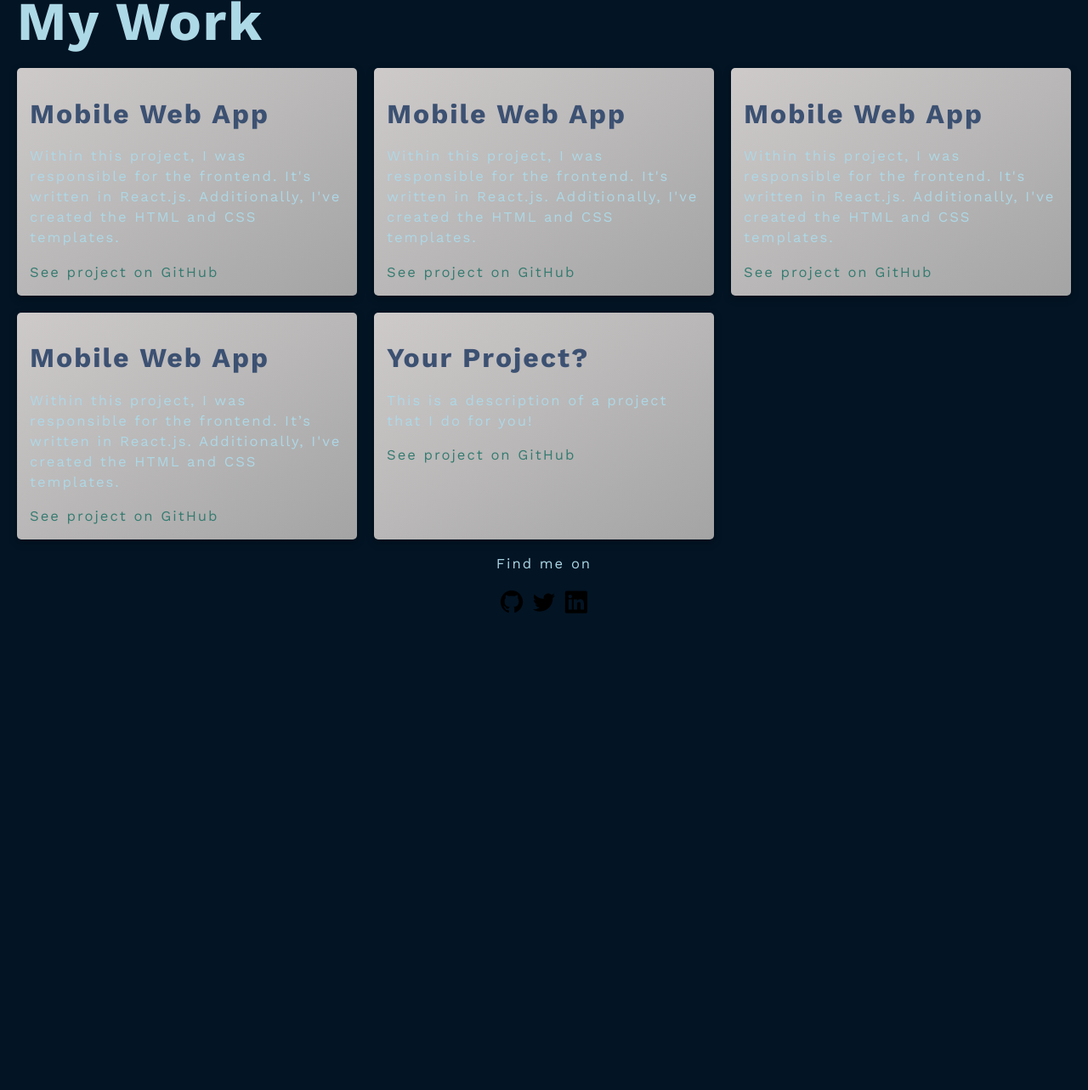
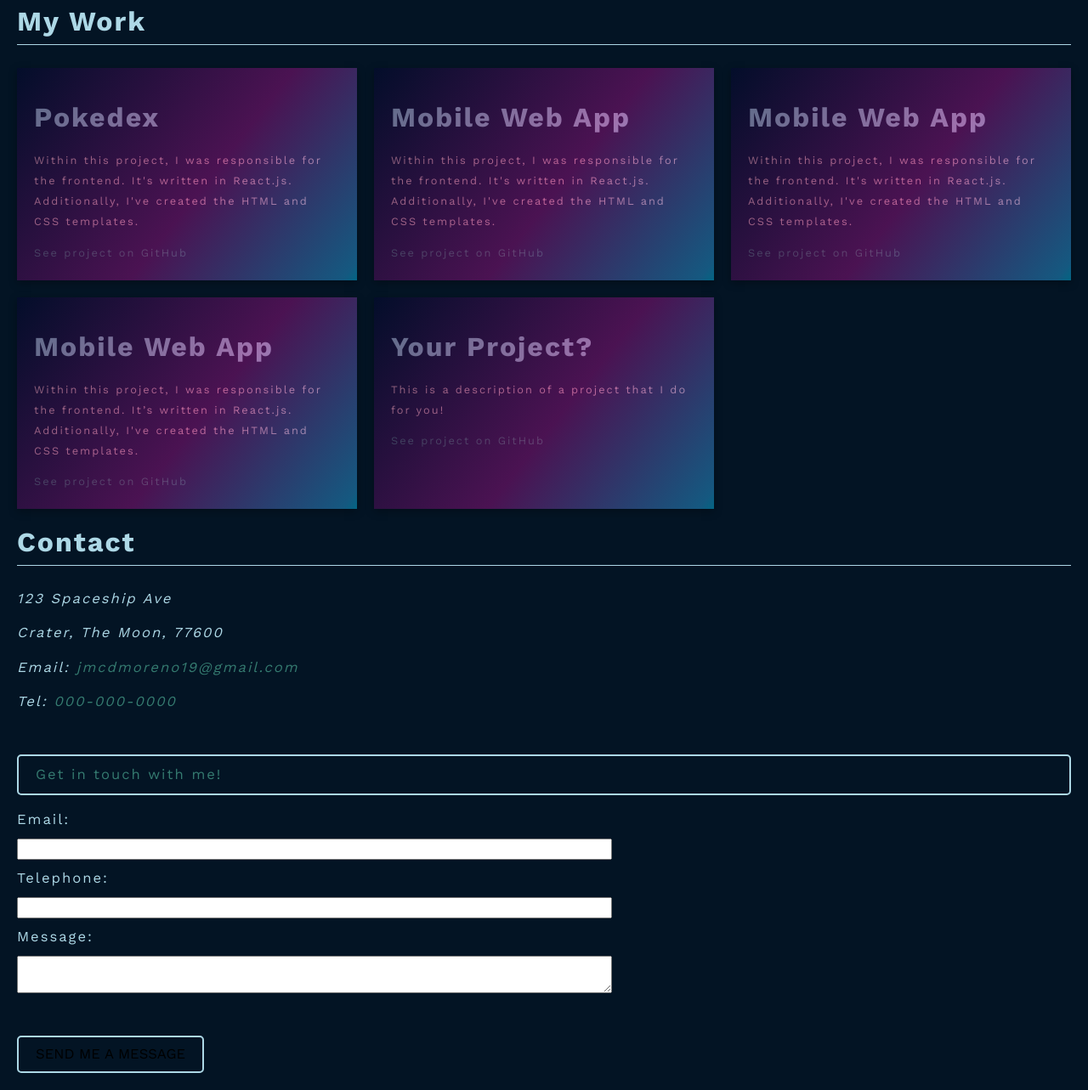
Before and after one commit to Peluchemoreno/portfolio-website, a plain HTML site: page index.html in a window 1280 px wide. Shown: the part 1517-2800 px from the top of the page at 85% size. Before the commit the page ends 2247 px from the top, so only its background shows below. Drawn offline with nearby package versions, Linux system fonts and the light colour scheme.

Commit message:
if applied this should make further modifications to the look of my webpage

```diff
--- a/css/styles.css
+++ b/css/styles.css
@@ -142,7 +142,7 @@ button:focus {
 }
 
 
-.about-me-title{
+.a-title{
    grid-column: 1 /span 2;
    color: lightblue;
    border-bottom: 1px solid lightblue;
@@ -150,12 +150,19 @@ button:focus {
 }
 
 .profile__portrait {
+    position: relative;
     width: 300px;
     height: 300px;
     margin: 20px auto;
     border-radius: 5px;
     transition: all 0.125s ease-in-out;
 }
+/* .profile__portrait::before {
+    content: 'halsdkf';
+    background-color: red;
+    position: absolute;
+} */
+
 .profile__portrait:hover {
     scale: 1.025;
     box-shadow: 3px 3px 4px rgba(255,255,255,.3);
@@ -209,10 +216,27 @@ button:focus {
 }
 
 .grid__item {
-    background: linear-gradient(to bottom right,rgb(206, 202, 202), rgb(164, 164, 164));
-    padding: 15px;
-    border-radius: 5px;
+    position: relative;
+    background-color: #041b30;
+    padding: 20px;
     box-shadow: 0px 3px 10px rgba(0, 0, 0, 0.3);
+}
+.proj-card {
+    color: #ebbcbb;
+    font-size: .8rem;
+}
+.proj-card h2 {
+    color: lightblue;
+}
+.grid__item::before{
+    content: '';
+    position: absolute;
+    background: rgb(2,0,36);
+    background: linear-gradient(128deg, rgba(2,0,36,.5) 0%, rgba(145,10,116,.5) 55%, rgba(38,149,207,.5) 97%, rgba(0,212,255,.4) 100%);
+    top: 0;
+    left: 0;
+    right: 0;
+    bottom: 0;
 }
 
 @media all and (max-width: 500px) {
@@ -228,22 +252,17 @@ button:focus {
         grid-template-columns: auto;
     }
 
-    form,
-    input,
-    label,
-    textarea {
+    #contactForm {
         width: auto;
     }
+
     .button {
         display: block;
         margin: 10px auto;
         width: 250px;
         text-align: center;
     }
-    /* .hollow-button {
-       display: inline-block;
-       margin-top: 20px;
-    } */
+
     .hollow-button,.hollow-button2{
         width: 100%;
         text-align: center;
@@ -261,6 +280,10 @@ button:focus {
         display: inline-block;
         font-size: 2.5rem;
         padding: 3px
+    }
+    .cta {
+        font-weight: 600;
+        color: #214c46;
     }
 
 
@@ -285,9 +308,7 @@ button:focus {
     .profile {
         padding: 0 20px;
     }
-    .cta {
-        width: auto;
-    }
+
     p,li,th,td {
         font-size: .9rem;
     }
--- a/index.html
+++ b/index.html
@@ -34,7 +34,7 @@
                     <a href="#work" role="menuitem">Work</a>
                 </li>
                 <li class="navigation-list__item" role="presentation">
-                    <a href="contact.html" role="menuitem">Contact</a>
+                    <a href="#contact" role="menuitem">Contact</a>
                 </li>
 
             </ul>
@@ -57,7 +57,7 @@
         </section>
         <section id="about-me">
             <div class="two-col-grid">
-                <h2 class="about-me-title">About Me</h2>
+                <h2 class="a-title">About Me</h2>
                 <div class="grid-it">
                     <h2>Why I Love Web Development</h2>
                     <p>
@@ -108,9 +108,18 @@
         </section>
         <section id="work">
             <div class="container">
-                <h1>My Work</h1>
+                <h2 class="a-title">My Work</h2>
                 <div class="grid">
-                    <div class="grid__item">
+                    <div class="grid__item proj-card">
+                        <h2>Pokedex</h2>
+                        <p>
+                            Within this project, I was responsible for the frontend. It's written in React.js.
+                            Additionally,
+                            I've created the HTML and CSS templates.
+                        </p>
+                        <a href="#">See project on GitHub</a>
+                    </div>
+                    <div class="grid__item proj-card">
                         <h2>Mobile Web App</h2>
                         <p>
                             Within this project, I was responsible for the frontend. It's written in React.js.
@@ -119,7 +128,7 @@
                         </p>
                         <a href="#">See project on GitHub</a>
                     </div>
-                    <div class="grid__item">
+                    <div class="grid__item proj-card">
                         <h2>Mobile Web App</h2>
                         <p>
                             Within this project, I was responsible for the frontend. It's written in React.js.
@@ -128,16 +137,7 @@
                         </p>
                         <a href="#">See project on GitHub</a>
                     </div>
-                    <div class="grid__item">
-                        <h2>Mobile Web App</h2>
-                        <p>
-                            Within this project, I was responsible for the frontend. It's written in React.js.
-                            Additionally,
-                            I've created the HTML and CSS templates.
-                        </p>
-                        <a href="#">See project on GitHub</a>
-                    </div>
-                    <div class="grid__item">
+                    <div class="grid__item proj-card">
                         <h2>Mobile Web App</h2>
                         <p>
                             Within this project, I was responsible for the frontend. It’s written in React.js.
@@ -146,7 +146,7 @@
                         </p>
                         <a href="#">See project on GitHub</a>
                     </div>
-                    <div class="grid__item">
+                    <div class="grid__item proj-card">
                         <h2>Your Project?</h2>
                         <p>
                             This is a description of a project that I do for you!
@@ -154,6 +154,36 @@
                         <a href="#">See project on GitHub</a>
                     </div>
                 </div>
+            </div>
+        </section>
+        <section id="contact">
+            <div class="container">
+                <h2 class="a-title">Contact</h2>
+                <div>
+                    <address>
+                        <p>123 Spaceship Ave</p>
+                        <p>Crater, The Moon, 77600</p>
+                        <p>Email: <a href="mailto:jmcdmoreno19@gmail.com">jmcdmoreno19@gmail.com</a></p>
+                        <p>Tel: <a href="tel:0000000000">000-000-0000</a></p>
+                    </address>
+                    <p><a class="hollow-button href=" mailto:uhhh.quigley@gmail.com">Get in touch with
+                            me!</a></p>
+                </div>
+                <form action="#" method="post" id="contactForm">
+                    <div class="label-container">
+                        <label for="email" class="formLabel">Email: </label>
+                        <input type="email" id="email" required>
+                    </div>
+                    <div class="label-container">
+                        <label for="telephone" class="formLabel">Telephone: </label>
+                        <input type="tel" id="telephone" pattern="\d{3}[\-]\d{3}[\-]\d{4}">
+                    </div>
+                    <div class="label-container">
+                        <label for="message" class="formLabel">Message: </label>
+                        <textarea id="message" required maxlength="240"></textarea>
+                    </div>
+                    <button type="submit" class="hollow-button cta" value="Send message">SEND ME A MESSAGE</button>
+                </form>
             </div>
         </section>
     </main>
```
